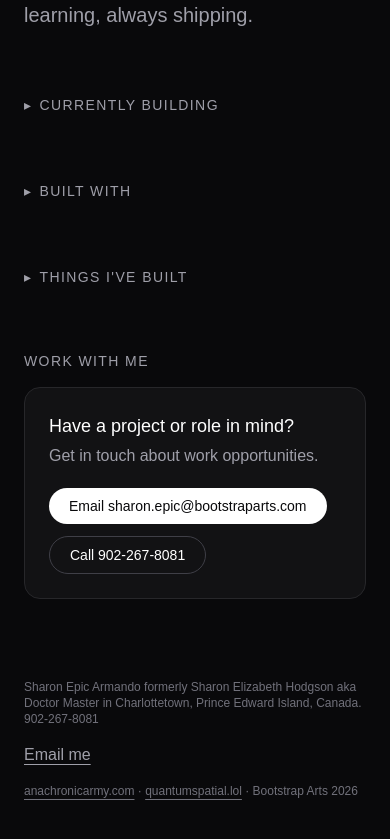
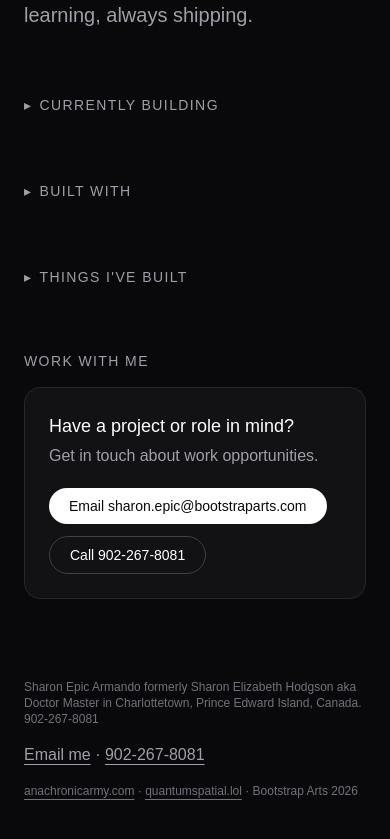
Before and after one commit to doctormaster233-lgtm/doctormaster, a Next.js app: page / in a window 390 px wide. Shown: the part 455-1294 px from the top of the page. Built offline with nearby package versions, Linux system fonts and the light colour scheme.

Commit message:
Add phone number next to footer email link

```diff
--- a/app/page.tsx
+++ b/app/page.tsx
@@ -192,6 +192,8 @@ export default function Home() {
               <a href="mailto:doctormaster233@gmail.com" className="underline underline-offset-4 hover:text-white">
                 Email me
               </a>
+              {" · "}
+              <a href="tel:+19022678081" className="underline underline-offset-4 hover:text-white">902-267-8081</a>
             </p>
             <p className="text-zinc-500 text-xs">
               <a href="https://www.anachronicarmy.com" className="underline underline-offset-4 hover:text-white">
```
